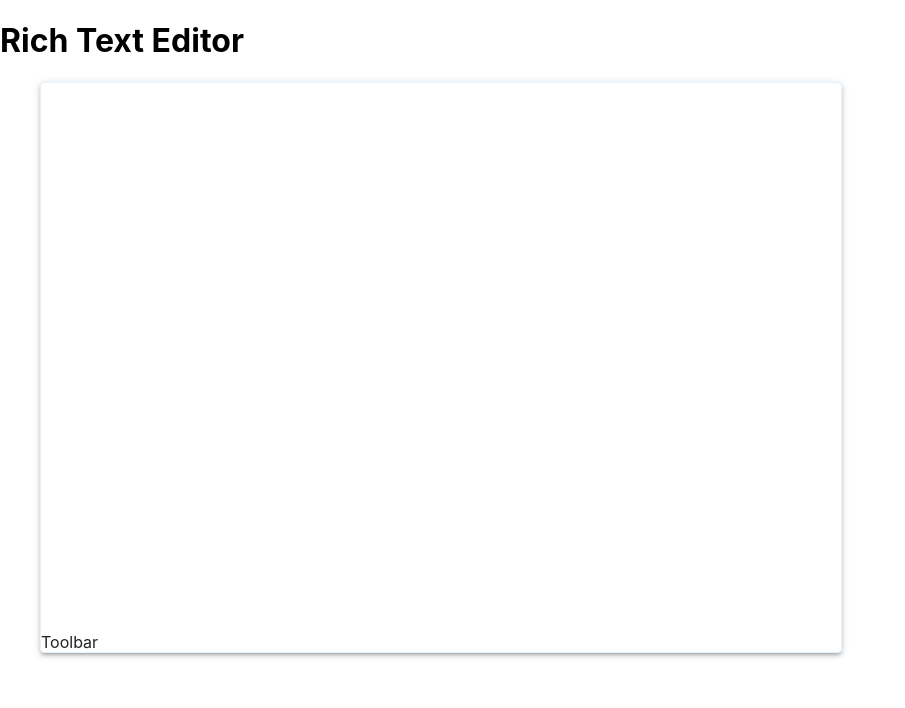
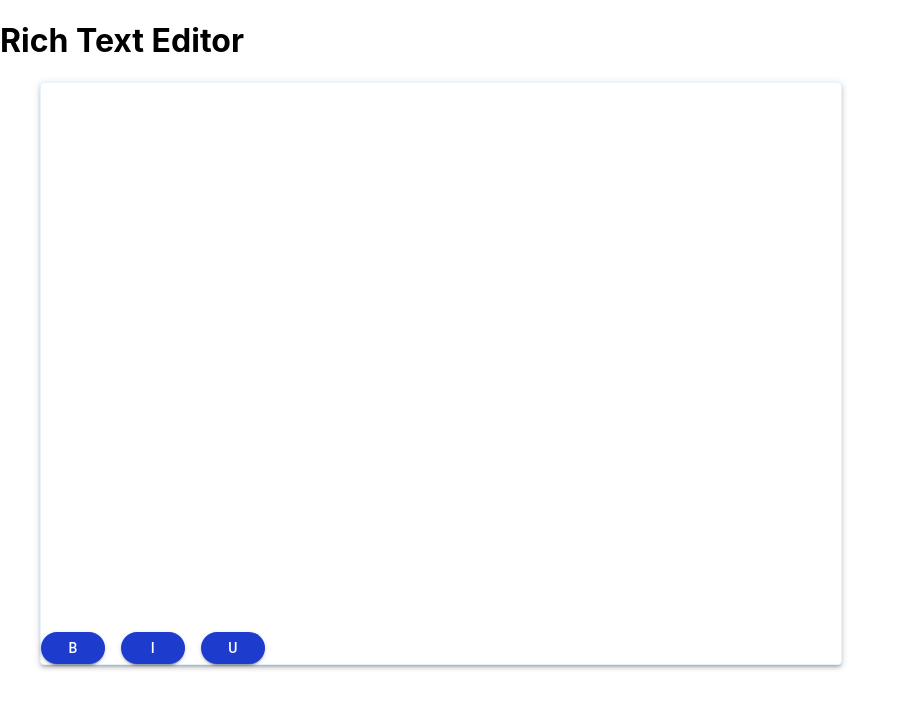
Before and after one commit to sudiparyal185/Draft-Js-Rich-Text, a React (Create React App) app: page / in a window 1280 px wide. Shown: the top 708 px of the page, without its empty margins (0-905 px from the left). Built offline with nearby package versions, Linux system fonts and the light colour scheme.

Commit message:
added theme

```diff
--- a/src/components/RichEditor/Toolbar.tsx
+++ b/src/components/RichEditor/Toolbar.tsx
@@ -1,7 +1,24 @@
 import React from 'react';
+import { Box, Stack, Button } from '@mui/material';
 
+const toolBarIcons: string[] = ['B', 'I', 'U'];
 const Toolbar = () => {
-  return <div>Toolbar</div>;
+  return (
+    <>
+      <Stack spacing={2} direction='row'>
+        {toolBarIcons.map((item, index) => (
+          <Button
+            variant='contained'
+            color='primary'
+            sx={{ width: '8px', height: '32px', borderRadius: '99px' }}
+            key={`toolbar-icons-${index}`}
+          >
+            {item}
+          </Button>
+        ))}
+      </Stack>
+    </>
+  );
 };
 
 export { Toolbar };
--- a/src/index.tsx
+++ b/src/index.tsx
@@ -3,14 +3,27 @@ import ReactDOM from 'react-dom/client';
 import './index.css';
 import App from './App';
 import reportWebVitals from './reportWebVitals';
+import { ThemeProvider, createTheme } from '@mui/material/styles';
 
 const root = ReactDOM.createRoot(
-  document.getElementById('root') as HTMLElement
+  document.getElementById('root') as HTMLElement,
 );
+const theme = createTheme({
+  palette: {
+    primary: {
+      main: '#1D3BCD',
+    },
+    secondary: {
+      main: '#494c7d',
+    },
+  },
+});
 root.render(
   <React.StrictMode>
-    <App />
-  </React.StrictMode>
+    <ThemeProvider theme={theme}>
+      <App />
+    </ThemeProvider>
+  </React.StrictMode>,
 );
 
 // If you want to start measuring performance in your app, pass a function
```
